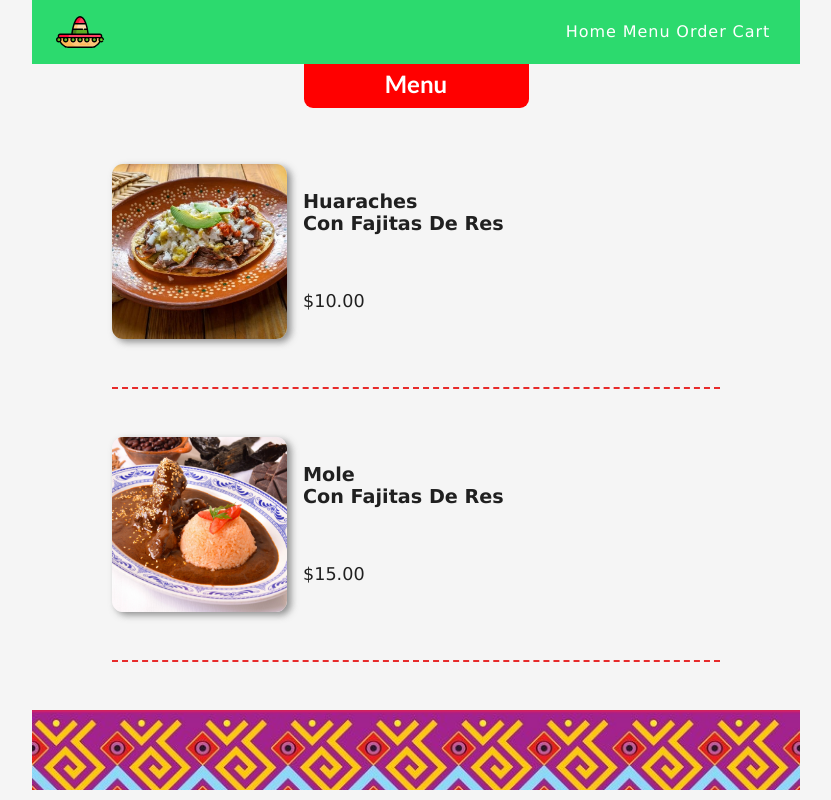
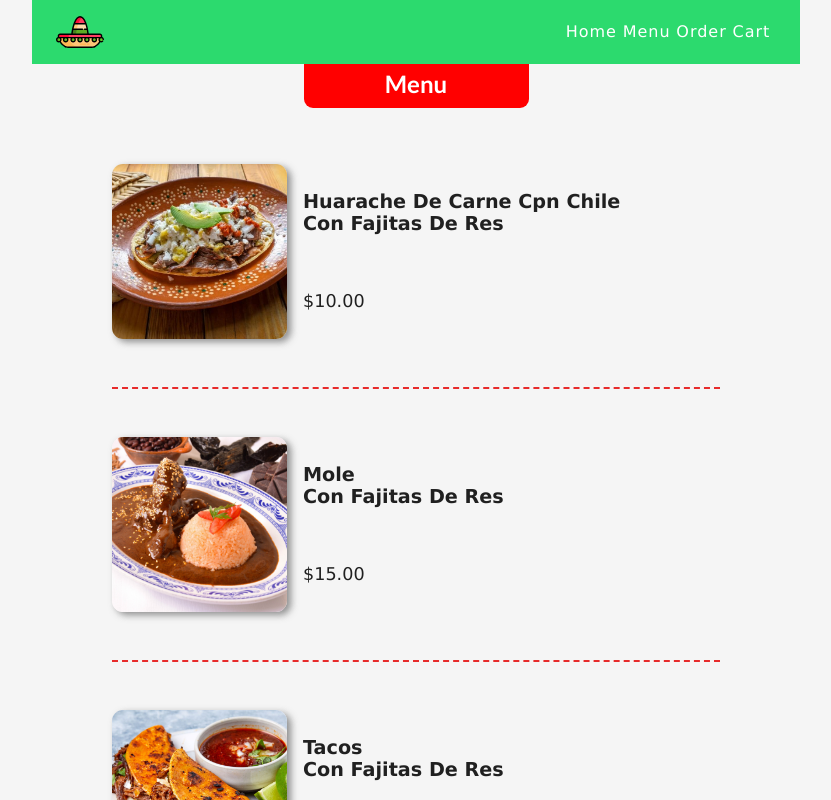
Before and after one commit to vic-villicana/juicy, a React (Create React App) app: page /menu in a window 1280 px wide. Shown: the whole page, without its empty margins (224-1055 px from the left). Built offline with nearby package versions, Linux system fonts and the light colour scheme; a web font is replaced by a local one.

Commit message:
populate menu items

```diff
--- a/src/Menu.js
+++ b/src/Menu.js
@@ -117,11 +117,11 @@ const menuItems = [
         selected:{}
     },
     {
-        menuId:0,
+        menuId:1,
         menuItemId:4,
-        dish:'huaraches',
+        dish:'huaraches De Pollo',
         price:10.00,
-        description:'The Origonal Huarache',
+        description:'The Original Huarache',
         quantity:1,
         img:huaraches,
         subs:[
@@ -144,7 +144,7 @@ const menuItems = [
         selected:{}
     },
     {
-        menuId:0,
+        menuId:1,
         menuItemId:5,
         dish:'mole',
         price:15.00,
@@ -170,7 +170,7 @@ const menuItems = [
         ],
         selected:{}
     },{
-        menuId:0,
+        menuId:1,
         menuItemId:6,
         dish:'Enchiladas Verdes',
         side:'fajitas',
@@ -281,7 +281,7 @@ const menuItems = [
     {
         menuId:2,
         menuItemId:10,
-        dish:'Tinga',
+        dish:'Chicken Tinga Tostadas',
         price:25.00,
         description:'Shredded chicken marinated in chipotle special Sauce',
         quantity:1,
@@ -416,9 +416,9 @@ const menuItems = [
     {
         menuId:3,
         menuItemId:15,
-        dish:'Huaraches',
+        dish:'Huarache de carne cpn chile',
         price:10.00,
-        description:'The Origonal Huarache',
+        description:'The Original Huarache',
         quantity:1,
         img:huaraches,
         subs:[
@@ -448,6 +448,313 @@ const menuItems = [
         description:'Traditional ancient recipe handed down genration after generation',
         quantity:1,
         img:mole,
+        subs:[
+            {
+                item:'fries',
+                price:3.00,
+                img:''
+            },
+            {
+                item:'rice',
+                price:3.00,
+                img:''
+            },
+            {
+                item:'beans',
+                price:3.00,
+                img:''
+            },
+        ],
+        selected:{}
+    },{
+        menuId:3,
+        menuItemId:0,
+        dish:'tacos',
+        price:2.00,
+        description:'The best tacos on the planet',
+        quantity:1,
+        img:taco,
+        subs:[
+            {
+                item:'fries',
+                price:3.00,
+                img:''
+            },
+            {
+                item:'rice',
+                price:3.00,
+                img:''
+            },
+            {
+                item:'beans',
+                price:3.00,
+                img:''
+            },
+        ],
+        selected:{}
+    },
+    {
+        menuId:3,
+        menuItemId:1,
+        dish:'Burrito',
+        price:12.00,
+        description:'The best burrito in the world',
+        quantity:1,
+        img:burry,
+        subs:[
+            {
+                item:'fries',
+                price:3.00,
+                img:''
+            },
+            {
+                item:'rice',
+                price:3.00,
+                img:''
+            },
+            {
+                item:'beans',
+                price:3.00,
+                img:''
+            },
+        ],
+        selected:{}
+    },
+    {
+        menuId:3,
+        menuItemId:2,
+        dish:'Enchiladas Verdes',
+        side:'fajitas',
+        price:24.00,
+        description:'The best combo plate in town',
+        quantity:1,
+        img:enchiladas,
+        subs:[
+            {
+                item:'fries',
+                price:3.00,
+                img:''
+            },
+            {
+                item:'rice',
+                price:3.00,
+                img:''
+            },
+            {
+                item:'beans',
+                price:3.00,
+                img:''
+            },
+        ],
+        selected:{}
+    },
+    {
+        menuId:4,
+        menuItemId:3,
+        dish:'Beyond Meat Tostadas',
+        price:5.00,
+        description:'Traditional Horchata made from scratch',
+        quantity:1,
+        img:tinga,
+        subs:[
+            {
+                item:'fries',
+                price:3.00,
+                img:''
+            },
+            {
+                item:'rice',
+                price:3.00,
+                img:''
+            },
+            {
+                item:'beans',
+                price:3.00,
+                img:''
+            },
+        ],
+        selected:{}
+    },
+    {
+        menuId:4,
+        menuItemId:4,
+        dish:'Fried Avocado Huaraches',
+        price:10.00,
+        description:'The Original Huarache, now even better.',
+        quantity:1,
+        img:huaraches,
+        subs:[
+            {
+                item:'fries',
+                price:3.00,
+                img:''
+            },
+            {
+                item:'rice',
+                price:3.00,
+                img:''
+            },
+            {
+                item:'beans',
+                price:3.00,
+                img:''
+            },
+        ],
+        selected:{}
+    },
+    {
+        menuId:4,
+        menuItemId:5,
+        dish:'Michoacan Style Mole',
+        price:15.00,
+        description:'Traditional ancient recipe handed down genration after generation',
+        quantity:1,
+        img:mole,
+        subs:[
+            {
+                item:'fries',
+                price:3.00,
+                img:''
+            },
+            {
+                item:'rice',
+                price:3.00,
+                img:''
+            },
+            {
+                item:'beans',
+                price:3.00,
+                img:''
+            },
+        ],
+        selected:{}
+    },{
+        menuId:4,
+        menuItemId:6,
+        dish:'Enchiladas Rojas De Papa',
+        side:'fajitas',
+        price:24.00,
+        description:'The best combo plate in town',
+        quantity:1,
+        img:enchiladas,
+        subs:[
+            {
+                item:'fries',
+                price:3.00,
+                img:''
+            },
+            {
+                item:'rice',
+                price:3.00,
+                img:''
+            },
+            {
+                item:'beans',
+                price:3.00,
+                img:''
+            },
+        ],
+        selected:{}
+    },{
+        menuId:5,
+        menuItemId:0,
+        dish:'Fried chicken tacos',
+        price:2.00,
+        description:'The best tacos on the planet',
+        quantity:1,
+        img:taco,
+        subs:[
+            {
+                item:'fries',
+                price:3.00,
+                img:''
+            },
+            {
+                item:'rice',
+                price:3.00,
+                img:''
+            },
+            {
+                item:'beans',
+                price:3.00,
+                img:''
+            },
+        ],
+        selected:{}
+    },
+    {
+        menuId:5,
+        menuItemId:1,
+        dish:'Burrito',
+        price:12.00,
+        description:'The best burrito in the world',
+        quantity:1,
+        img:burry,
+        subs:[
+            {
+                item:'fries',
+                price:3.00,
+                img:''
+            },
+            {
+                item:'rice',
+                price:3.00,
+                img:''
+            },
+            {
+                item:'beans',
+                price:3.00,
+                img:''
+            },
+        ],
+        selected:{}
+    },{
+        menuId:5,
+        menuItemId:2,
+        dish:'Enchiladas Verdes',
+        side:'fajitas',
+        price:24.00,
+        description:'The best combo plate in town',
+        quantity:1,
+        img:enchiladas,
+        subs:[
+            {
+                item:'fries',
+                price:3.00,
+                img:''
+            },
+            {
+                item:'rice',
+                price:3.00,
+                img:''
+            },
+            {
+                item:'beans',
+                price:3.00,
+                img:''
+            },
+        ],
+        selected:{}
+    },
+    {
+        menuId:5,
+        menuItemId:3,
+        dish:'Beyond Meat Tostadas',
+        price:5.00,
+        description:'Traditional Horchata made from scratch',
+        quantity:1,
+        img:tinga,
+
+        selected:{}
+    },
+    {
+        menuId:5,
+        menuItemId:4,
+        dish:'Fried Avocado Huaraches',
+        price:10.00,
+        description:'The Original Huarache, now even better.',
+        quantity:1,
+        img:huaraches,
         subs:[
             {
                 item:'fries',
```
